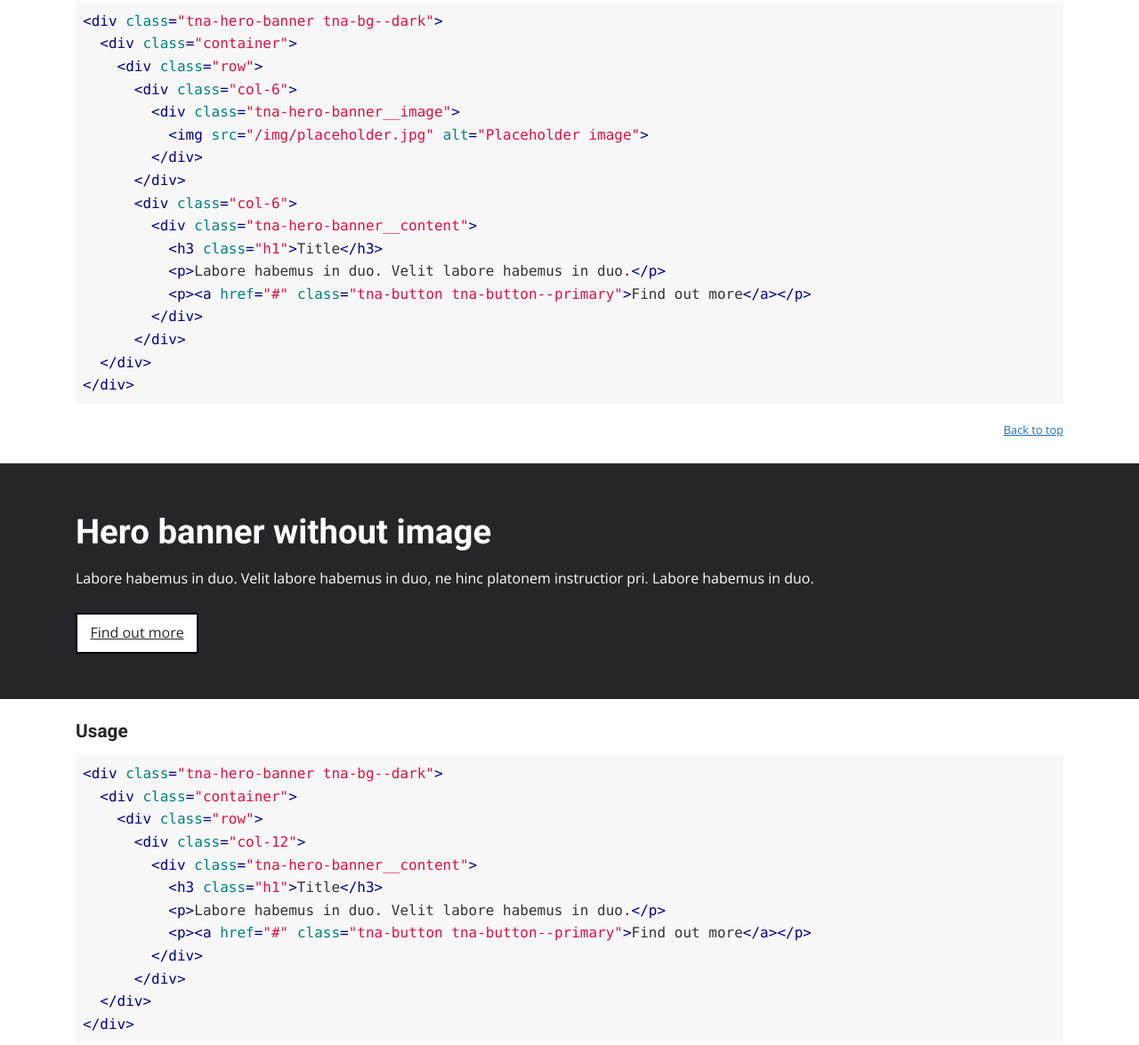
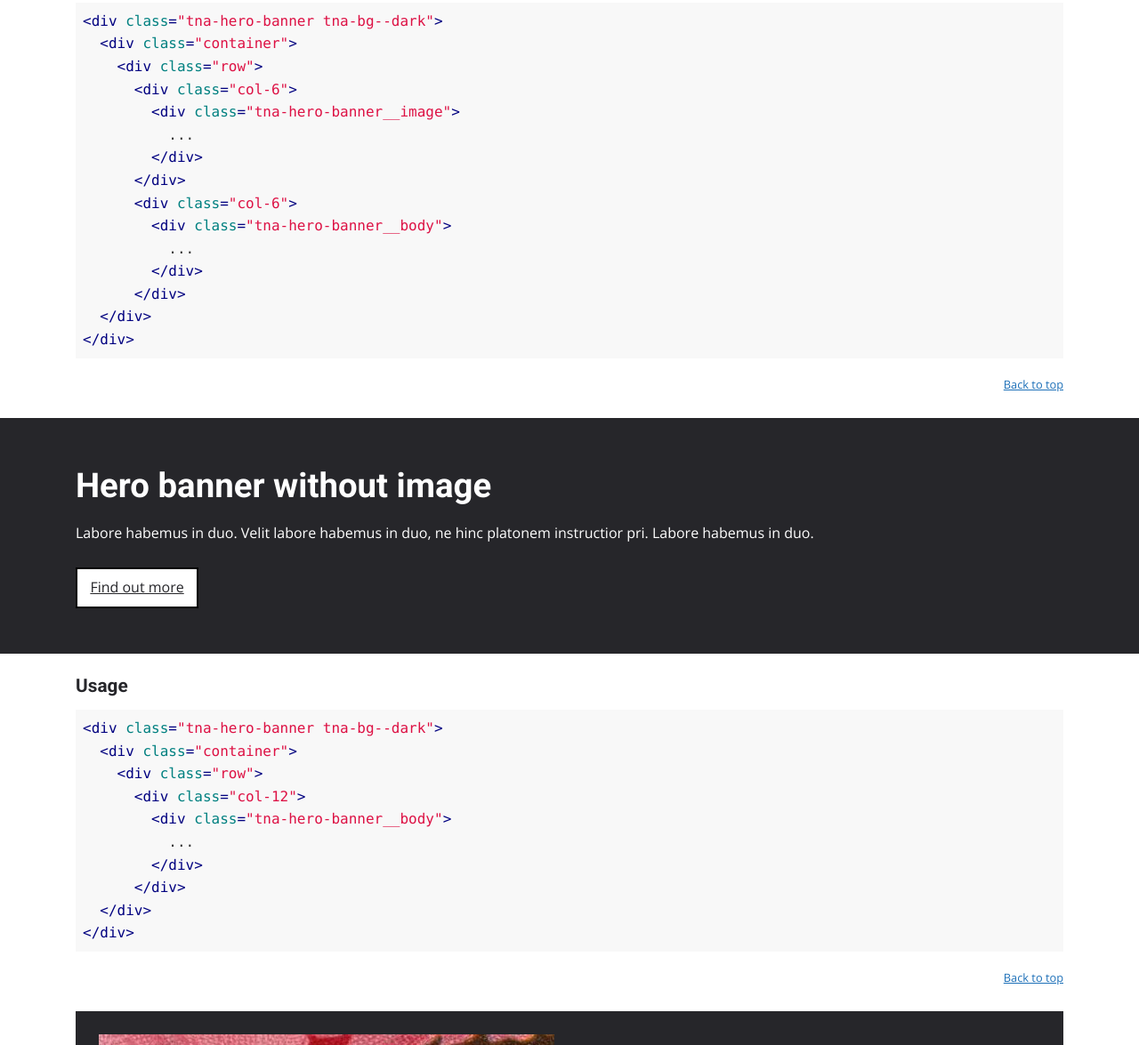
Before and after one commit to nationalarchives/tna-frontend-design-toolkit, a website: page components/hero-banner/index.html in a window 1280 px wide. Shown: the part 690-1865 px from the top of the page at 89% size. Drawn offline with nearby package versions, Linux system fonts and the light colour scheme.

Commit message:
generalise card and banner snippets

```diff
--- a/components/hero-banner/index.html
+++ b/components/hero-banner/index.html
@@ -58,7 +58,7 @@
 					</div>
 				</div>
 				<div class="col-6">
-					<div class="tna-hero-banner__content">
+					<div class="tna-hero-banner__body">
 						<h3 class="h1">Hero banner with image</h3>
 						<p>Labore habemus in duo. Velit labore habemus in duo, ne hinc platonem instructior pri. Labore habemus in duo.</p>
 						<p><a href="#" class="tna-button tna-button--primary">Find out more</a></p>
@@ -76,14 +76,12 @@
     &lt;div class="row"&gt;
       &lt;div class="col-6"&gt;
         &lt;div class="tna-hero-banner__image"&gt;
-          &lt;img src="/img/placeholder.jpg" alt="Placeholder image"&gt;
+          ...
         &lt;/div&gt;
       &lt;/div&gt;
       &lt;div class="col-6"&gt;
-        &lt;div class="tna-hero-banner__content"&gt;
-          &lt;h3 class="h1"&gt;Title&lt;/h3&gt;
-          &lt;p&gt;Labore habemus in duo. Velit labore habemus in duo.&lt;/p&gt;
-          &lt;p&gt;&lt;a href="#" class="tna-button tna-button--primary"&gt;Find out more&lt;/a&gt;&lt;/p&gt;
+        &lt;div class="tna-hero-banner__body"&gt;
+          ...
         &lt;/div&gt;
       &lt;/div&gt;
   &lt;/div&gt;
@@ -96,7 +94,7 @@
 		<div class="container">
 			<div class="row">
 				<div class="col-12">
-					<div class="tna-hero-banner__content">
+					<div class="tna-hero-banner__body">
 						<h3 class="h1">Hero banner without image</h3>
 						<p>Labore habemus in duo. Velit labore habemus in duo, ne hinc platonem instructior pri. Labore habemus in duo.</p>
 						<p><a href="#" class="tna-button tna-button--primary">Find out more</a></p>
@@ -113,10 +111,8 @@
   &lt;div class="container"&gt;
     &lt;div class="row"&gt;
       &lt;div class="col-12"&gt;
-        &lt;div class="tna-hero-banner__content"&gt;
-          &lt;h3 class="h1"&gt;Title&lt;/h3&gt;
-          &lt;p&gt;Labore habemus in duo. Velit labore habemus in duo.&lt;/p&gt;
-          &lt;p&gt;&lt;a href="#" class="tna-button tna-button--primary"&gt;Find out more&lt;/a&gt;&lt;/p&gt;
+        &lt;div class="tna-hero-banner__body"&gt;
+          ...
         &lt;/div&gt;
       &lt;/div&gt;
   &lt;/div&gt;
@@ -136,7 +132,7 @@
 							</div>
 						</div>
 						<div class="col-6">
-							<div class="tna-hero-banner__content">
+							<div class="tna-hero-banner__body">
 								<h3 class="h1">Hero banner column width</h3>
 								<p>Labore habemus in duo. Velit labore habemus in duo, ne hinc platonem instructior pri.</p>
 								<p><a href="#" class="tna-button tna-button--primary">Find out more</a></p>
@@ -154,7 +150,7 @@
 							</div>
 						</div>
 						<div class="col-6">
-							<div class="tna-hero-banner__content">
+							<div class="tna-hero-banner__body">
 								<h3 class="h1">Hero banner column width</h3>
 								<p>Labore habemus in duo. Velit labore habemus in duo, ne hinc platonem instructior pri.</p>
 								<p><a href="#" class="tna-button tna-button--primary">Find out more</a></p>
@@ -172,7 +168,7 @@
 							</div>
 						</div>
 						<div class="col-6">
-							<div class="tna-hero-banner__content">
+							<div class="tna-hero-banner__body">
 								<h3 class="h1">Hero banner column width</h3>
 								<p>Labore habemus in duo. Velit labore habemus in duo, ne hinc platonem instructior pri.</p>
 								<p><a href="#" class="tna-button tna-button--primary">Find out more</a></p>
@@ -187,22 +183,17 @@
 		<div class="row">
 			<div class="col-md-12">
 				<h3>Usage</h3>
-				<pre><code class="language-xml">&lt;div class="container"&gt;
-  &lt;div class="row"&gt;
-    &lt;div class="col-12"&gt;
+				<pre><code class="language-xml">&lt;div class="col-12"&gt;
   &lt;div class="tna-hero-banner tna-bg--dark"&gt;
     &lt;div class="row"&gt;
       &lt;div class="col-6"&gt;
         &lt;div class="tna-hero-banner__image"&gt;
-              &lt;img src="/img/placeholder.jpg" alt="Placeholder image"&gt;
+          ...
         &lt;/div&gt;
       &lt;/div&gt;
       &lt;div class="col-6"&gt;
-            &lt;div class="tna-hero-banner__content"&gt;
-              &lt;h3 class="h1"&gt;Title&lt;/h3&gt;
-              &lt;p&gt;Labore habemus in duo. Velit labore habemus in duo.&lt;/p&gt;
-              &lt;p&gt;&lt;a href="#" class="tna-button tna-button--primary"&gt;Find out more&lt;/a&gt;&lt;/p&gt;
-            &lt;/div&gt;
+        &lt;div class="tna-hero-banner__body"&gt;
+          ...
         &lt;/div&gt;
       &lt;/div&gt;
     &lt;/div&gt;
```
Also changed, not shown: components/cards/index.html (+11 -0 lines). Lines whose indentation alone changed are shown as unchanged.
